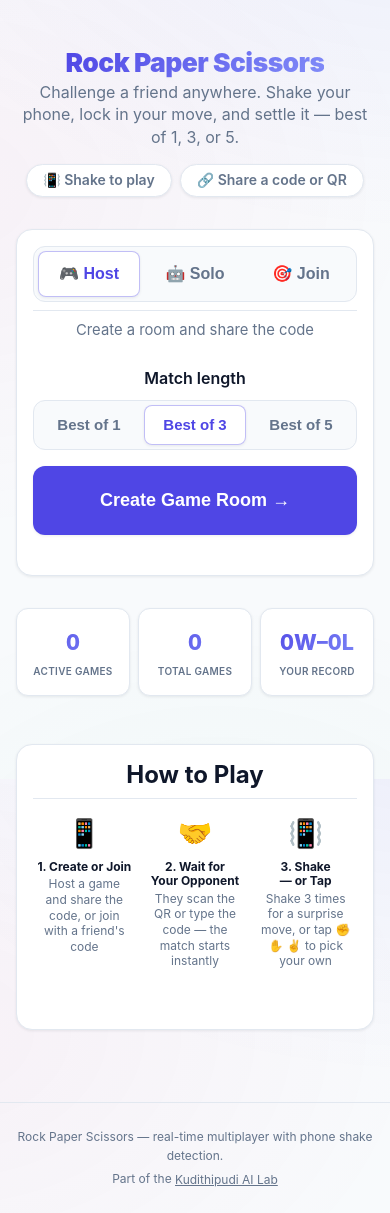
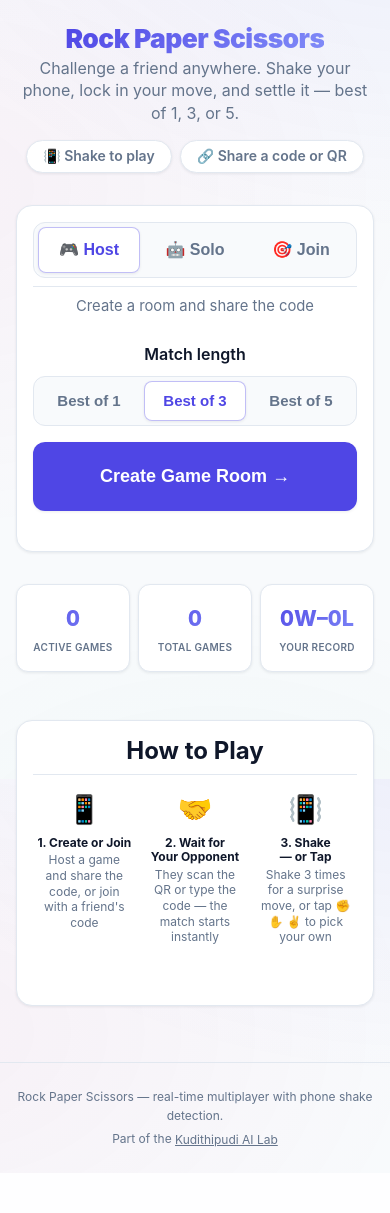
Before and after one commit to kudithipudi/scissors, a FastAPI app: page / in a window 390 px wide. Shown: the part 65-1278 px from the top of the page. After the commit the page ends 1212 px from the top, so only its background shows below. Run offline with FastAPI, Linux system fonts and the light colour scheme; data that the repository does not hold is empty.

Commit message:
Fix stale-CSS regression and tighten remaining mobile hero gaps
The sr-only heading added for a11y heading-order was correct in the
CSS, but styles.css had no cache-busting query string (unlike the
versioned JS includes), so browsers kept serving the pre-fix
stylesheet for their cache lifetime — rendering "Choose how to play"
as a full-size visible heading and pushing "Create Game Room" back
below the fold, per user report/screenshot. Add ?v=2 to the stylesheet
link so this deploy (and future ones) invalidate the cache immediately.

Also tightened .app-main and .hero top/bottom padding further on
mobile — user screenshot flagged extra dead space above the hero as
still contributing to the scroll.

Verified: uxcheck clean, full pytest suite (118 tests) passes.

Co-Authored-By: Claude Sonnet 5 <noreply@anthropic.com>
Claude-Session: https://claude.ai/code/session_01XKTZkNojEpfDaAveB9vdrL

```diff
--- a/app/static/css/styles.css
+++ b/app/static/css/styles.css
@@ -1841,8 +1841,12 @@ table th {
        decorative demo/heading/subtitle were pushing "Create Game Room"
        below what's actually visible. Trim hard so the action cards start
        sooner; the header already carries the app name. */
+    .app-main {
+        padding: var(--spacing-md) 0;
+    }
+
     .hero {
-        padding: var(--spacing-md) 0 var(--spacing-sm);
+        padding: var(--spacing-sm) 0;
     }
 
     .hero.mb-3 {
--- a/app/templates/base.html
+++ b/app/templates/base.html
@@ -10,7 +10,7 @@
     <title>{% block title %}Rock Paper Scissors{% endblock %}</title>
 
     <!-- CSS -->
-    <link rel="stylesheet" href="{{ url_for('static', path='css/styles.css') }}">
+    <link rel="stylesheet" href="{{ url_for('static', path='css/styles.css') }}?v=2">
 
     <!-- Alpine.js (vendored, pinned 3.14.9) -->
     <script defer src="{{ url_for('static', path='js/alpine.min.js') }}"></script>
```
